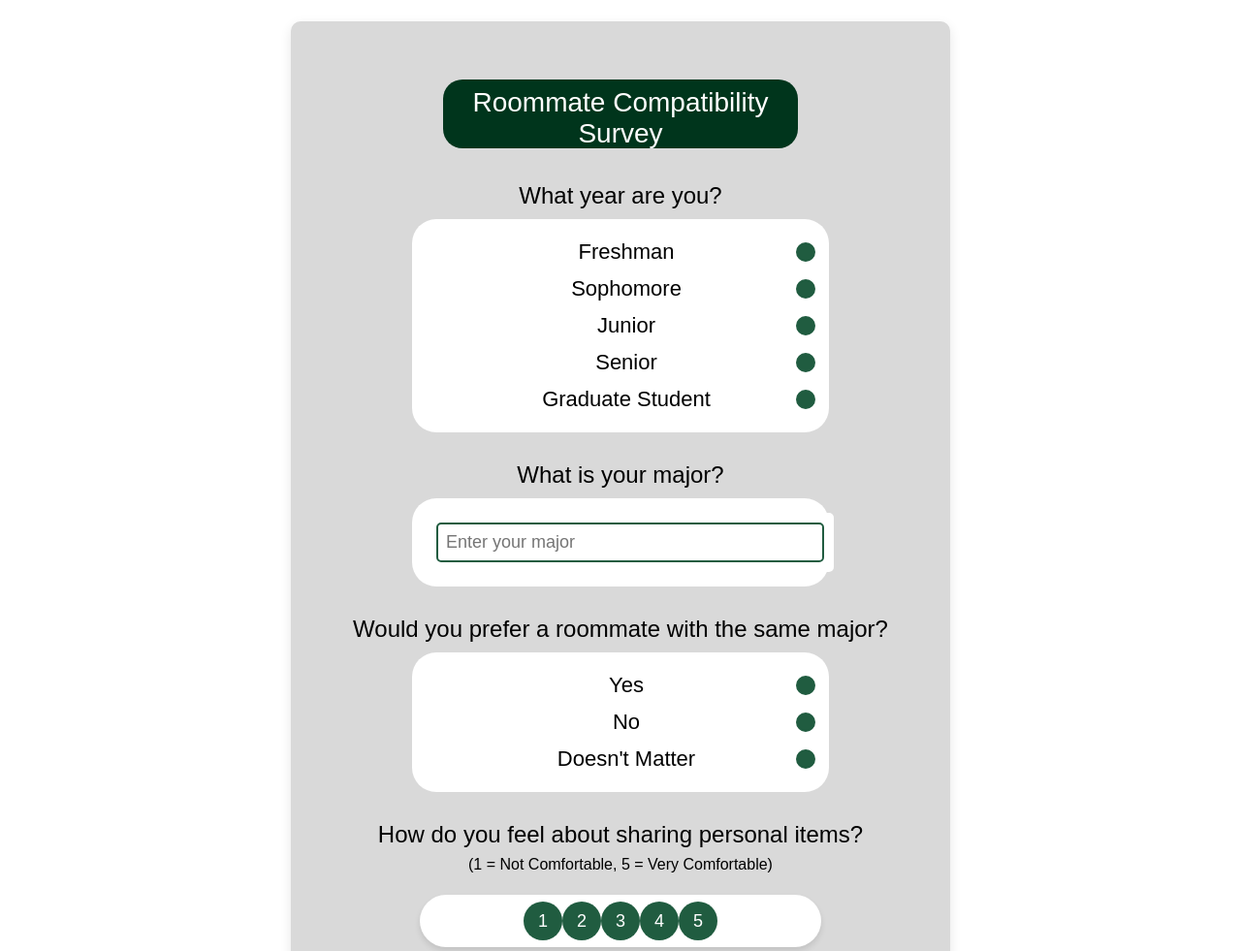
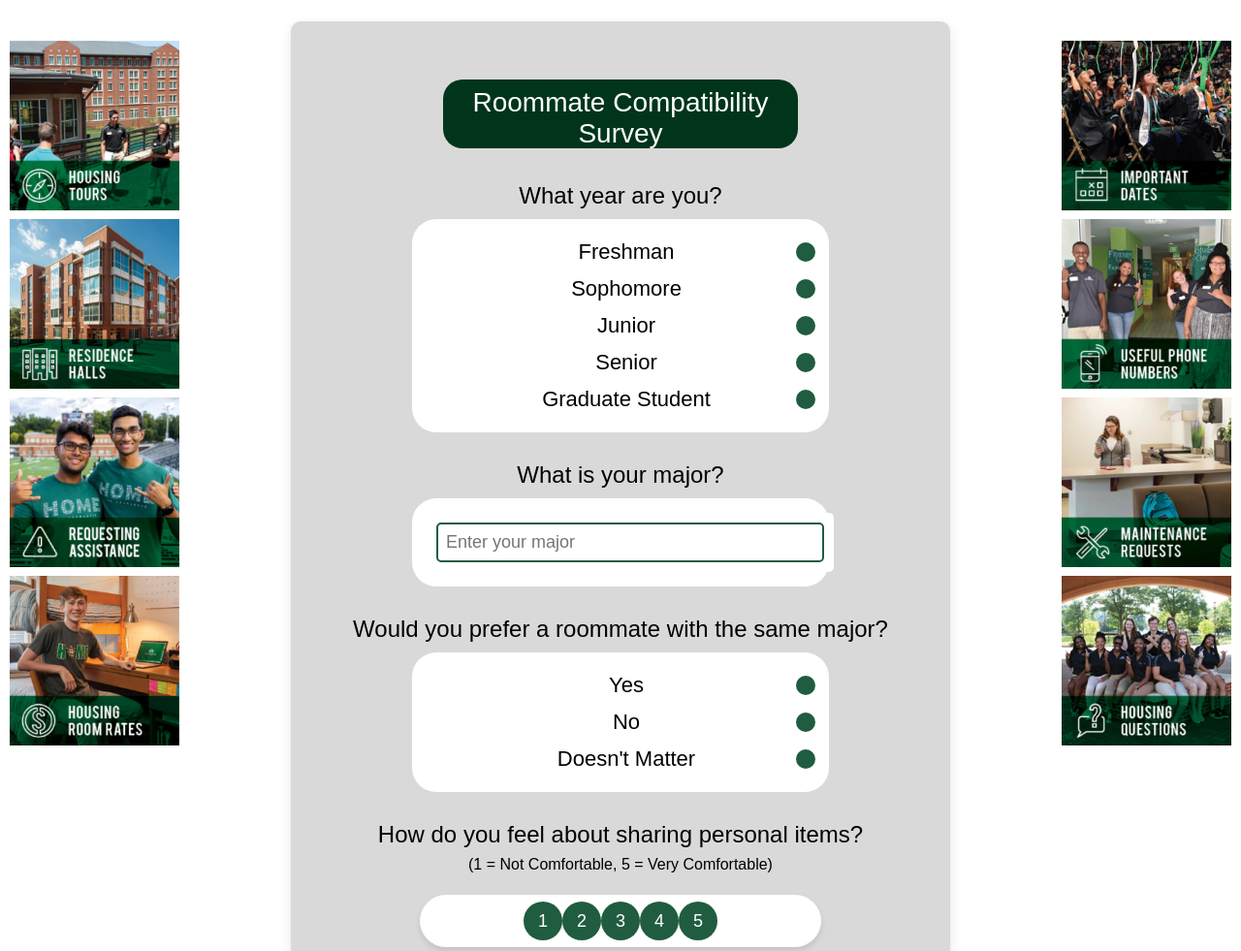
Before and after one commit to Jash1m/SoftwareDevelopmentProject-4155, a Flask app: template templates/survey.html in a window 1280 px wide. Shown: the part 128-1109 px from the top of the page at 97% size. Run offline with Flask 3, Linux system fonts and the light colour scheme; the template is opened without the code that fills it, so the values that code supplies are empty.

Commit message:
created the html and css for the sidebars

```diff
--- a/StaticFile/stylesheets/style.css
+++ b/StaticFile/stylesheets/style.css
@@ -403,3 +403,39 @@ footer {
 a {
     text-decoration: none;
 }
+
+/*sidebar */
+.sidebar-left, .sidebar-right {
+    display: flex;
+    flex-direction: column;
+    position: fixed;
+    top: 10em;
+    width: 200px;
+    padding: 10px;
+    height: 175px;
+    width: 175px;
+}
+
+.sidebar-left {
+    left: 0;
+}
+
+.sidebar-right {
+    right: 0;
+}
+
+.sidebar-item {
+    margin-bottom: 5px;
+}
+
+.sidebar-img {
+    width: 100%;
+    height: auto;
+    object-fit: cover;
+
+    transition: transform 0.3s ease-in-out;
+}
+
+.sidebar-item:hover .sidebar-img {
+    transform: scale(1.05);
+}
--- a/templates/survey.html
+++ b/templates/survey.html
@@ -241,5 +241,51 @@
             </div>
         </div>
     </div>
+    <!-- Left Sidebar -->
+    <div class="sidebar-left">
+        <div class="sidebar-item">
+            <a href="https://housing.charlotte.edu/housing-options/housing-tours" target="_blank">
+                <img src="../StaticFile/images/sidebar/housing_tours.png" alt="Housing Tours" class="sidebar-img">
+            </a>
+        </div>
+        <div class="sidebar-item">
+            <a href="https://housing.charlotte.edu/residence-halls" target="_blank">
+                <img src="../StaticFile/images/sidebar/residence_halls.png" alt="Residence Halls" class="sidebar-img">
+            </a>
+        </div>
+        <div class="sidebar-item">
+            <a href="https://housing.charlotte.edu/campus-living/supporting-our-residents" target="_blank">
+                <img src="../StaticFile/images/sidebar/requesting_assistance.png" alt="Requesting Assistance" class="sidebar-img">
+            </a>
+        </div>
+        <div class="sidebar-item">
+            <a href="https://housing.charlotte.edu/apply/rates" target="_blank">
+                <img src="../StaticFile/images/sidebar/housing_room_rates.png" alt="Housing Room Rates" class="sidebar-img">
+            </a>
+        </div>
+    </div>
+    <!-- Right Sidebar -->
+    <div class="sidebar-right">
+        <div class="sidebar-item">
+            <a href="https://housing.charlotte.edu/apply/calendars-and-dates" target="_blank">
+                <img src="../StaticFile/images/sidebar/important_dates.png" alt="Important Dates" class="sidebar-img">
+            </a>
+        </div>
+        <div class="sidebar-item">
+            <a href="https://housing.charlotte.edu/about-us/important-phone-numbers" target="_blank">
+                <img src="../StaticFile/images/sidebar/useful_phone_numbers.png" alt="Useful Phone Numbers" class="sidebar-img">
+            </a>
+        </div>
+        <div class="sidebar-item">
+            <a href="https://housing.charlotte.edu/campus-living/maintenance-requests" target="_blank">
+                <img src="../StaticFile/images/sidebar/maintenance_requests.png" alt="Maintenance Requests" class="sidebar-img">
+            </a>
+        </div>
+        <div class="sidebar-item">
+            <a href="https://housing.charlotte.edu/about-us/faqs" target="_blank">
+                <img src="../StaticFile/images/sidebar/housing_questions.png" alt="Housing Questions" class="sidebar-img">
+            </a>
+        </div>
+    </div>
 </body>
 </html>
```
